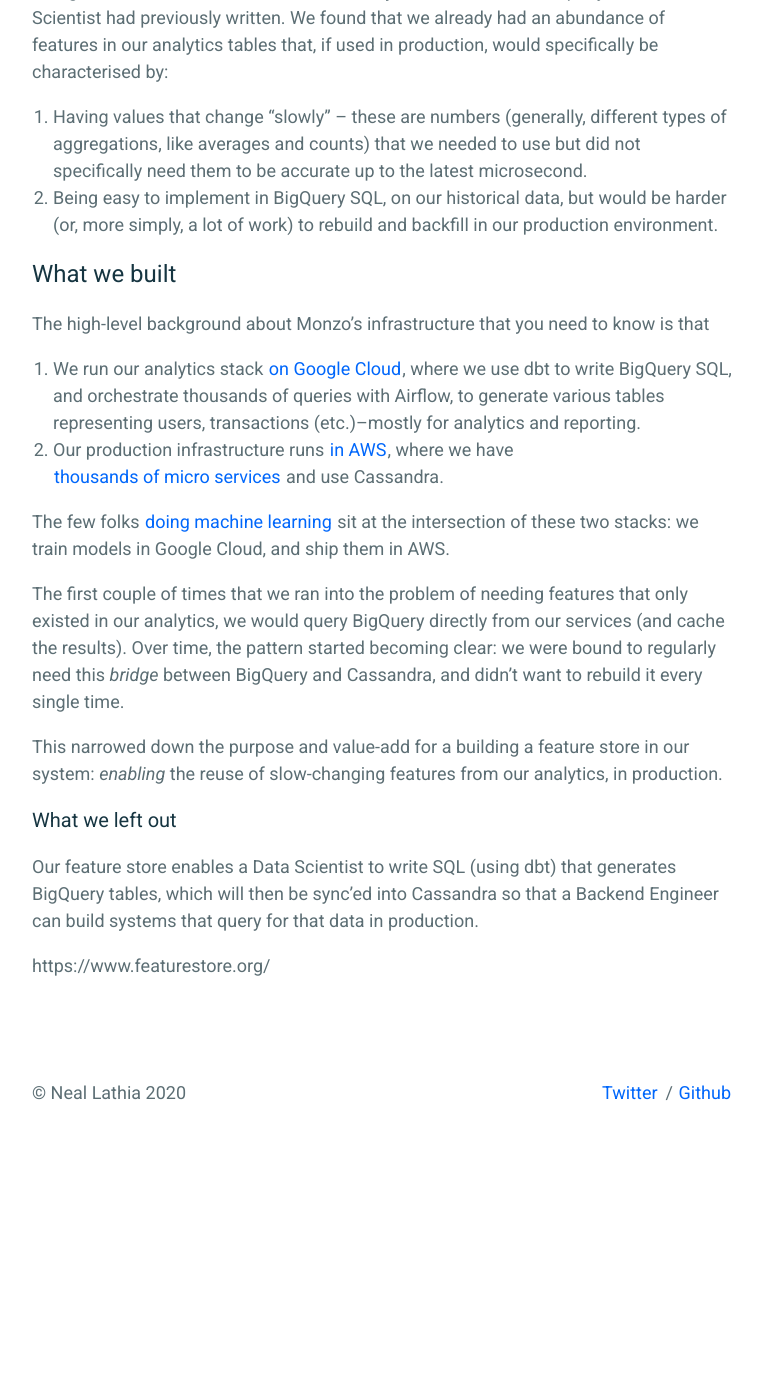
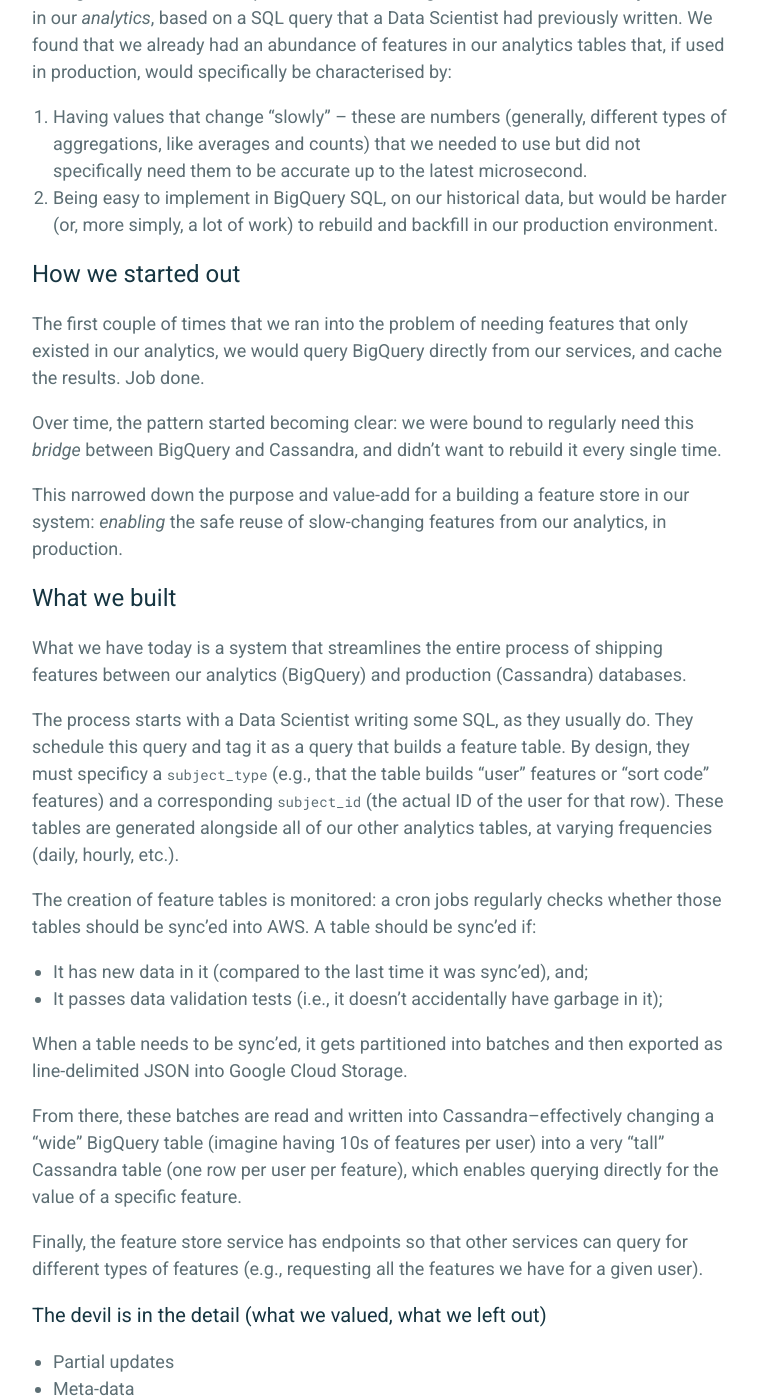
Before and after one commit to nlathia/nlathia.github.io, a Jekyll site: the page built from _posts/2020-12-1-Building-a-feature-store.md, in a window 1280 px wide and 1400 px high, scrolled down 3020 px. Shown: the whole window, without its empty margins (258-1020 px from the left). Built offline with Jekyll 4.4.1, drawn with Linux system fonts in a browser that asks for light colours; before the commit the page ends 4226 px from its top, so only the background shows below that; some of the changed text lies outside the part shown.

Commit message:
Editing post

```diff
--- a/_posts/2020-12-1-Building-a-feature-store.md
+++ b/_posts/2020-12-1-Building-a-feature-store.md
@@ -7,7 +7,7 @@
 
 The corner of the internet that I read is awash with posts about feature stores: systems that aim to be ["the interface between models and data."](https://blog.feast.dev/post/what-is-a-feature-store) This idea has been around for quite a while, but there are now an increasing number of companies that are building feature store platforms or products--the concept is becoming established in the machine learning system _operations_ arena.
 
-A few months ago, we built a feature store at Monzo; in light of that, I thought I'd share some of the thinking that motivated us to build one and how we designed it.
+A few months ago, we built a feature store at [Monzo](https://monzo.com/); in light of that, I thought I'd share some of the thinking that motivated us to build one and how we designed it.
 
 As a broad summary: the feature store that we built does not solve for the many different use cases that you may hear about in a pitch for a feature store product--we narrowed its functionality down to what _we needed_ it to do and avoided reinventing what other systems of ours already did.
 
@@ -15,16 +15,16 @@
 
 Well, yes. But also no.
 
-When I first started talking about the idea of a feature store internally, some of the earliest feedback that I received was “we already do this–we just haven’t been calling them feature stores.” Indeed, the emphasis of the name feature store has often been on the “store” aspect, which does make the whole thing sound like it is just a database. The word “feature” is often diminished, to broadly mean “some type of data” (e.g., a column in a table).
+When I first started talking about the idea of a feature store internally, some of the earliest feedback that I received was “we already do this–we just haven’t been calling them feature stores.” Indeed, the emphasis of the name feature store has often been on the “store” aspect, which does make the whole thing sound like it is just a database. The word “feature” is often diminished to broadly mean “some type of data” (e.g., a column in a table).
 
-At Monzo, you can’t look at any corner of our production infrastructure without running into our key-value store. In our systems, it’s common for each microservice to have its own keyspace, and for some services to collect, aggregate, and store the different types of data that they need. We already had two patterns across several systems which looked like feature stores:
+At [Monzo](https://monzo.com/), you can’t look at any corner of our production infrastructure without running into our key-value store. In our systems, it’s common for each microservice to have its own keyspace, and for some services to collect, aggregate, and store the different types of data that they need. We already had two patterns across several systems which looked like feature stores:
 
-1. Services that receive a request, fan out a bunch of RPCs to other services, and then cache the resulting “features” into Cassandra. For example, we have a system that filters help articles, and caches features about users (who will be actively navigating the content) to make things more efficient.
-2. Services that consume events from streams to construct “features” about different entities. For example, we have a system that consumes events that occur when chat messages are sent and received, and can then serve requests for features about conversations (e.g., the number of turns).
+1. Services that receive a request, fan out a bunch of RPCs to other services, and then cache the resulting "features" into Cassandra. For example, we have a system that filters help articles, and caches features about users (who will be actively navigating the content) to make things more efficient.
+2. Services that consume events from streams to construct "features" about different entities. For example, we have a system that consumes events that occur when chat messages are sent and received, and can then serve requests for features about conversations (e.g., the number of turns).
 
 What this means is that data across our keyspaces is typically organised around the systems that they serve. We design a system first, and the data it holds follows from that design.
 
-## What's different about "features?"
+## What's different about "feature stores?"
 
 A feature store is different because it is a system that is meant to prospectively hold a _wide diversity_ of data--nearly anything that could be valuable input to a machine learning model or rule engine. I think this is an important point because, in doing so, it inverts how data is typically organised in a production system.
 
@@ -36,7 +36,7 @@
 
 ### Pause: should we _never_ reimplement a feature?
 
-Before I carry on to describe a system that reduced our need to reimplement features across our analytics and production stacks, I'll pause to reiterate a word of warning that I mentioned in [my last blog post](http://nlathia.github.io/2020/11/Why-ML-code.html).
+Before I carry on to describe a system that reduced our need to reimplement features, I'll pause to reiterate a word of warning that I mentioned in [my last blog post](http://nlathia.github.io/2020/11/Why-ML-code.html).
 
 Building something _twice_ may, at first glance, sound like a waste of time. Folks pitching feature stores often tend to drive home that point. However, in some of Monzo's more critical use cases, we need to be able to provide very strong guarantees about our system's correctness.
 
@@ -50,35 +50,50 @@
 
 _It's mind boggling._ Where do you even begin?
 
-Up front, we decided that we had no desire to migrate any of our existing keyspaces to sit behind any kind of centralised "feature store API." If we could already get some numbers from an existing system, we should just do that.
+Up front, we decided that we had no desire to migrate any of our existing keyspaces to sit behind any kind of centralised "feature store" API. If we could already get some numbers from an existing system, we should just do that.
 
-We learned about what we needed by looking for patterns in the machine learning models that we were shipping.
+We then learned about what we needed by looking for patterns in the machine learning models that we were shipping.
 
-Specifically, we didn't have a need for a feature store until this year, when we started designing and shipping machine learning models that were trained on tabular data. When doing so, we kept finding that many of the features we would input into a model while training it were _not_ readily available in our production infrastructure.
+Specifically, we didn't have a need for a feature store until this year, when we started designing and shipping machine learning models that were trained on tabular data (systems we built prior were very NLP-heavy). When shipping tabular-based models, we kept finding that many of the features we would input into a model while training it were _not_ readily available in our production infrastructure.
 
-Here's a toy example: a customer's balance (accurate to this specific moment) was already available in production, but a customer's 7-day average balance was not, even though this number was available in our _analytics_, based on a SQL query that a Data Scientist had previously written. We found that we already had an abundance of features in our analytics tables that, if used in production, would specifically be characterised by:
+Here's a toy example: a customer's balance, accurate to this specific moment, is already available in production--so doesn't need to be in a feature store. _But_ a customer's 7-day average balance was not in production, even though this number was already available in our _analytics_, based on a SQL query that a Data Scientist had previously written. We found that we already had an abundance of features in our analytics tables that, if used in production, would specifically be characterised by:
 
 1. Having values that change "slowly" -- these are numbers (generally, different types of aggregations, like averages and counts) that we needed to use but did not specifically need them to be accurate up to the latest microsecond.
 2. Being easy to implement in BigQuery SQL, on our historical data, but would be harder (or, more simply, a lot of work) to rebuild and backfill in our production environment.
 
+## How we started out
+
+The first couple of times that we ran into the problem of needing features that only existed in our analytics, we would query BigQuery directly from our services, and cache the results. Job done.
+
+Over time, the pattern started becoming clear: we were bound to regularly need this _bridge_ between BigQuery and Cassandra, and didn't want to rebuild it every single time.
+
+This narrowed down the purpose and value-add for a building a feature store in our system: _enabling_ the safe reuse of slow-changing features from our analytics, in production.
+
 ## What we built
 
-The high-level background about Monzo's infrastructure that you need to know is that
-1. We run our analytics stack [on Google Cloud](https://cloud.google.com/customers/monzo), where we use dbt to write BigQuery SQL, and orchestrate thousands of queries with Airflow, to generate various tables representing users, transactions (etc.)--mostly for analytics and reporting.
-2. Our production infrastructure runs [in AWS](https://aws.amazon.com/solutions/case-studies/monzo/), where we have [thousands of micro services](https://qconlondon.com/london2020/presentation/modern-banking-1500-microservices) and use Cassandra.
+What we have today is a system that streamlines the entire process of shipping features between our analytics (BigQuery) and production (Cassandra) databases.
 
-The few folks [doing machine learning](http://nlathia.github.io/2020/10/Monzo-ML.html) sit at the intersection of these two stacks: we train models in Google Cloud, and ship them in AWS.
+The process starts with a Data Scientist writing some SQL, as they usually do. They schedule this query and tag it as a query that builds a feature table. By design, they must specificy a `subject_type` (e.g., that the table builds "user" features or "sort code" features) and a corresponding `subject_id` (the actual ID of the user for that row). These tables are generated alongside all of our other analytics tables, at varying frequencies (daily, hourly, etc.).
 
-The first couple of times that we ran into the problem of needing features that only existed in our analytics, we would query BigQuery directly from our services (and cache the results). Over time, the pattern started becoming clear: we were bound to regularly need this _bridge_ between BigQuery and Cassandra, and didn't want to rebuild it every single time.
+The creation of feature tables is monitored: a cron jobs regularly checks whether those tables should be sync'ed into AWS. A table should be sync'ed if:
+* It has new data in it (compared to the last time it was sync'ed), and;
+* It passes data validation tests (i.e., it doesn't accidentally have garbage in it);
 
-This narrowed down the purpose and value-add for a building a feature store in our system: _enabling_ the reuse of slow-changing features from our analytics, in production.
+When a table needs to be sync'ed, it gets partitioned into batches and then exported as line-delimited JSON into Google Cloud Storage.
 
+From there, these batches are read and written into Cassandra--effectively changing a "wide" BigQuery table (imagine having 10s of features per user) into a very "tall" Cassandra table (one row per user per feature), which enables querying directly for the value of a specific feature.
 
-### What we left out
+Finally, the feature store service has endpoints so that other services can query for different types of features (e.g., requesting all the features we have for a given user).
 
-Our feature store enables a Data Scientist to write SQL (using dbt) that generates BigQuery tables, which will then be sync'ed into Cassandra so that a Backend Engineer can build systems that query for that data in production.
+### The devil is in the detail (what we valued, what we left out)
 
+* Partial updates
+* Meta-data
+* A job that recreates those tables for our staging environment, filling them up with fake data;
+* Validating the data on both sides
+* Point in time estimates - logging features when they get set
 
+## That's it!
 
 
 
```
